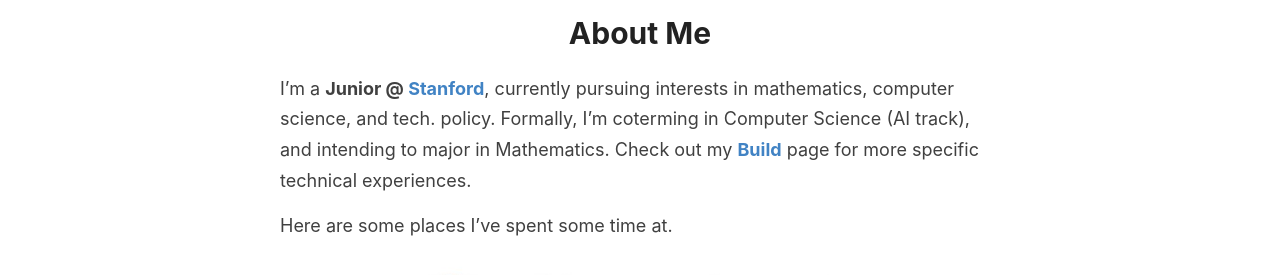
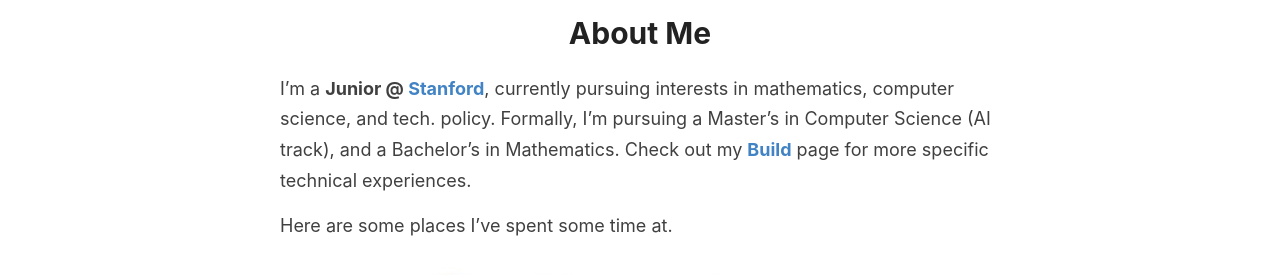
Before and after one commit to evazhang612/sokt-landing, a Jekyll site: the page built from index.md, in a window 1280 px wide. Shown: the part 174-449 px from the top of the page. Built offline with Jekyll 4.4.1, drawn with Linux system fonts in a browser that asks for light colours; nearby versions of some CDN libraries; library files that are not in the unit come from our copies.

Commit message:
Fix coterm.

```diff
--- a/index.md
+++ b/index.md
@@ -2,7 +2,7 @@
 layout: default_landing
 ---
 
-I'm a **Junior @ [Stanford](https://profiles.stanford.edu/eva-zhang)**, currently pursuing interests in mathematics, computer science, and tech. policy. Formally, I'm coterming in Computer Science (AI track), and intending to major in Mathematics. Check out my **[Build](http://evazhang.com/build)** page for more specific technical experiences.
+I'm a **Junior @ [Stanford](https://profiles.stanford.edu/eva-zhang)**, currently pursuing interests in mathematics, computer science, and tech. policy. Formally, I'm pursuing a Master's in Computer Science (AI track), and a Bachelor's in Mathematics. Check out my **[Build](http://evazhang.com/build)** page for more specific technical experiences.
 
 Here are some places I've spent some time at.
 
```
